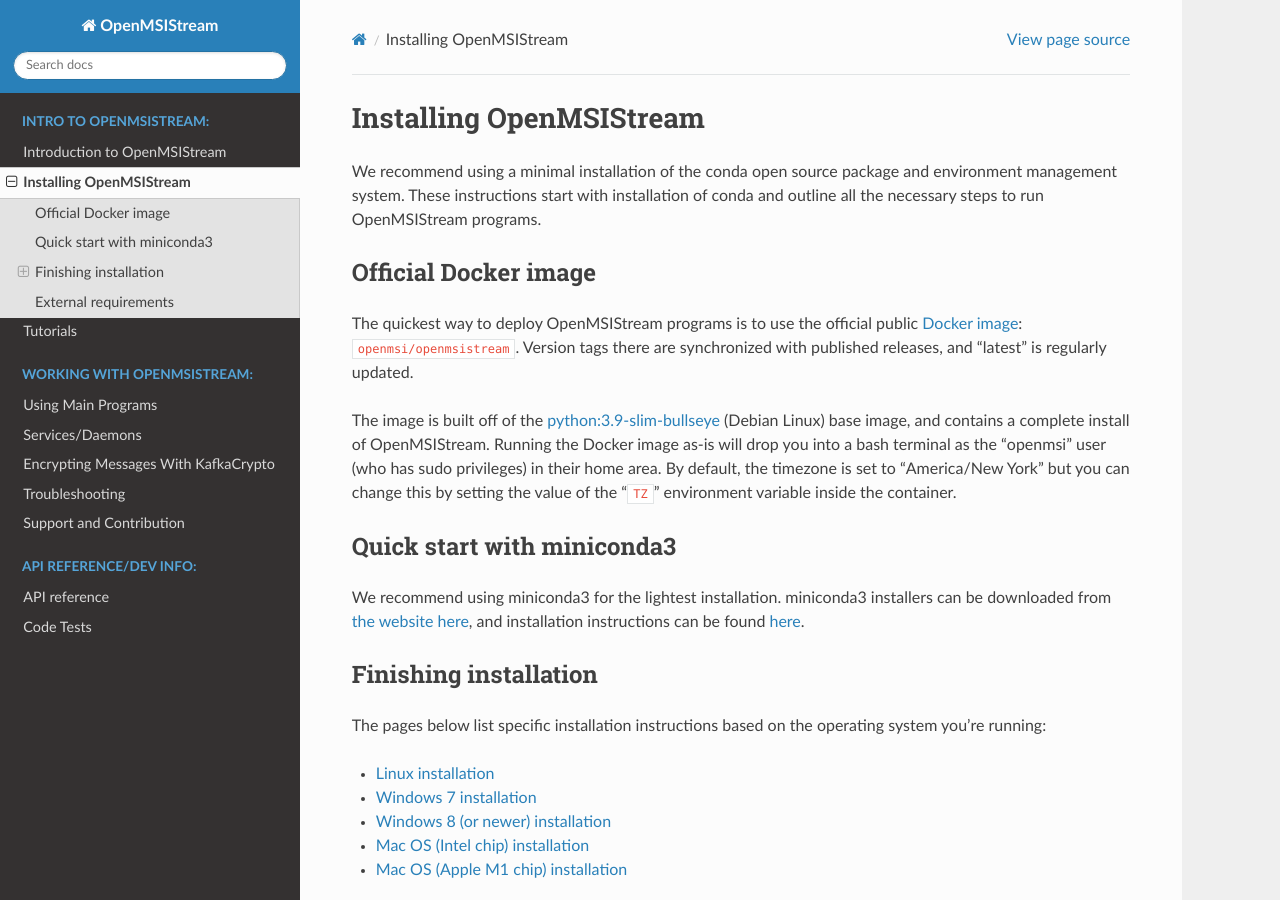
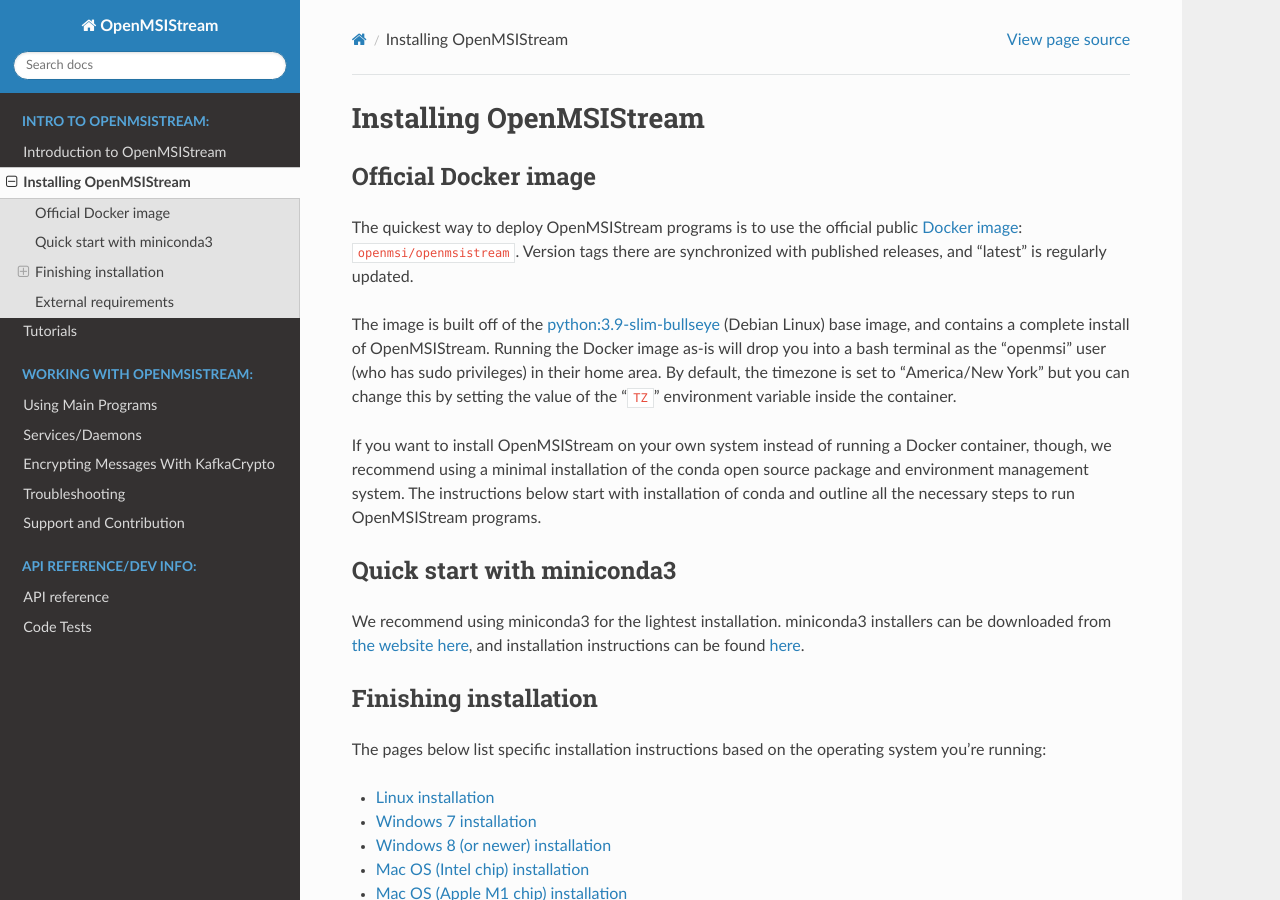
Before and after one commit to openmsi/openmsistream, a Sphinx documentation site: the page built from docs/source/introduction/installing_openmsistream.rst, in a window 1280 px wide and 900 px high. Built offline with Sphinx 7.4.7 and the Read the Docs theme 2.0.0, drawn with Linux system fonts in a browser that asks for light colours; some of the changed lines change nothing that is shown.

Commit message:
tiny doc update

```diff
--- a/docs/source/introduction/installing_openmsistream.rst
+++ b/docs/source/introduction/installing_openmsistream.rst
@@ -1,8 +1,6 @@
 ========================
 Installing OpenMSIStream
 ========================
-
-We recommend using a minimal installation of the conda open source package and environment management system. These instructions start with installation of conda and outline all the necessary steps to run OpenMSIStream programs.
 
 Official Docker image
 ---------------------
@@ -10,6 +8,8 @@
 The quickest way to deploy OpenMSIStream programs is to use the official public `Docker image <https://hub.docker.com/repository/docker/openmsi/openmsistream/general>`_: ``openmsi/openmsistream``. Version tags there are synchronized with published releases, and "latest" is regularly updated.
 
 The image is built off of the `python:3.9-slim-bullseye <https://hub.docker.com/layers/library/python/3.9-slim-bullseye/images/sha256-78740d6c888f2e6cb466760b3373eb35bb3f1059cf1f1b5ab0fbec9a0331a03d?context=explore>`_ (Debian Linux) base image, and contains a complete install of OpenMSIStream. Running the Docker image as-is will drop you into a bash terminal as the "openmsi" user (who has sudo privileges) in their home area. By default, the timezone is set to "America/New York" but you can change this by setting the value of the "``TZ``" environment variable inside the container.
+
+If you want to install OpenMSIStream on your own system instead of running a Docker container, though, we recommend using a minimal installation of the conda open source package and environment management system. The instructions below start with installation of conda and outline all the necessary steps to run OpenMSIStream programs.
 
 Quick start with miniconda3
 ---------------------------
```
